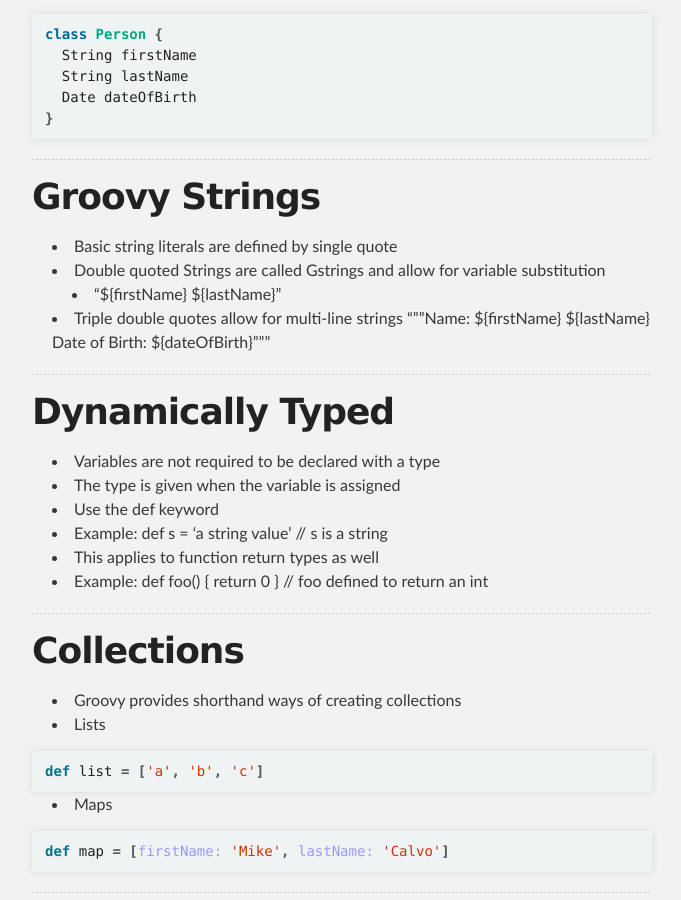
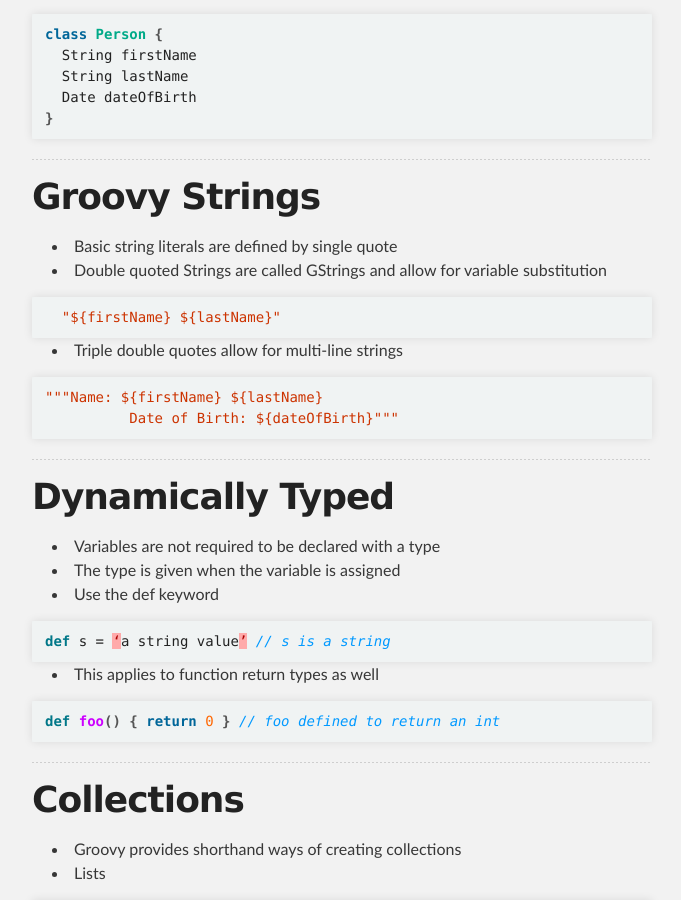
Before and after one commit to mikecalvo/mikecalvo.github.io, a Jekyll site: the page built from msse/notes/groovy/index.md, in a window 1280 px wide and 900 px high, scrolled down 1618 px. Shown: the whole window, without its empty margins (298-979 px from the left). Built offline with Jekyll 4.4.1, drawn with Linux system fonts in a browser that asks for light colours; Markdown is read by kramdown in place of the engine named in the settings.

Commit message:
more groovy code cleanup

````diff
--- a/msse/notes/groovy/index.md
+++ b/msse/notes/groovy/index.md
@@ -65,11 +65,18 @@
 
 # Groovy Strings
 - Basic string literals are defined by single quote
-- Double quoted Strings are called Gstrings and allow for variable substitution
-  - “${firstName} ${lastName}”
+- Double quoted Strings are called GStrings and allow for variable substitution
+
+``` groovy
+  "${firstName} ${lastName}"
+```
+
 - Triple double quotes allow for multi-line strings
-“””Name: ${firstName} ${lastName}
-          Date of Birth: ${dateOfBirth}”””
+
+``` groovy
+"""Name: ${firstName} ${lastName}
+          Date of Birth: ${dateOfBirth}"""
+```
 
 ---
 
@@ -77,9 +84,15 @@
 - Variables are not required to be declared with a type
 - The type is given when the variable is assigned
 - Use the def keyword
-- Example: def s = ‘a string value’ // s is a string
+
+``` groovy
+def s = ‘a string value’ // s is a string
+```
 - This applies to function return types as well
-- Example: def foo() { return 0 } // foo defined to return an int
+
+``` groovy
+def foo() { return 0 } // foo defined to return an int
+```
 
 ---
 
````
